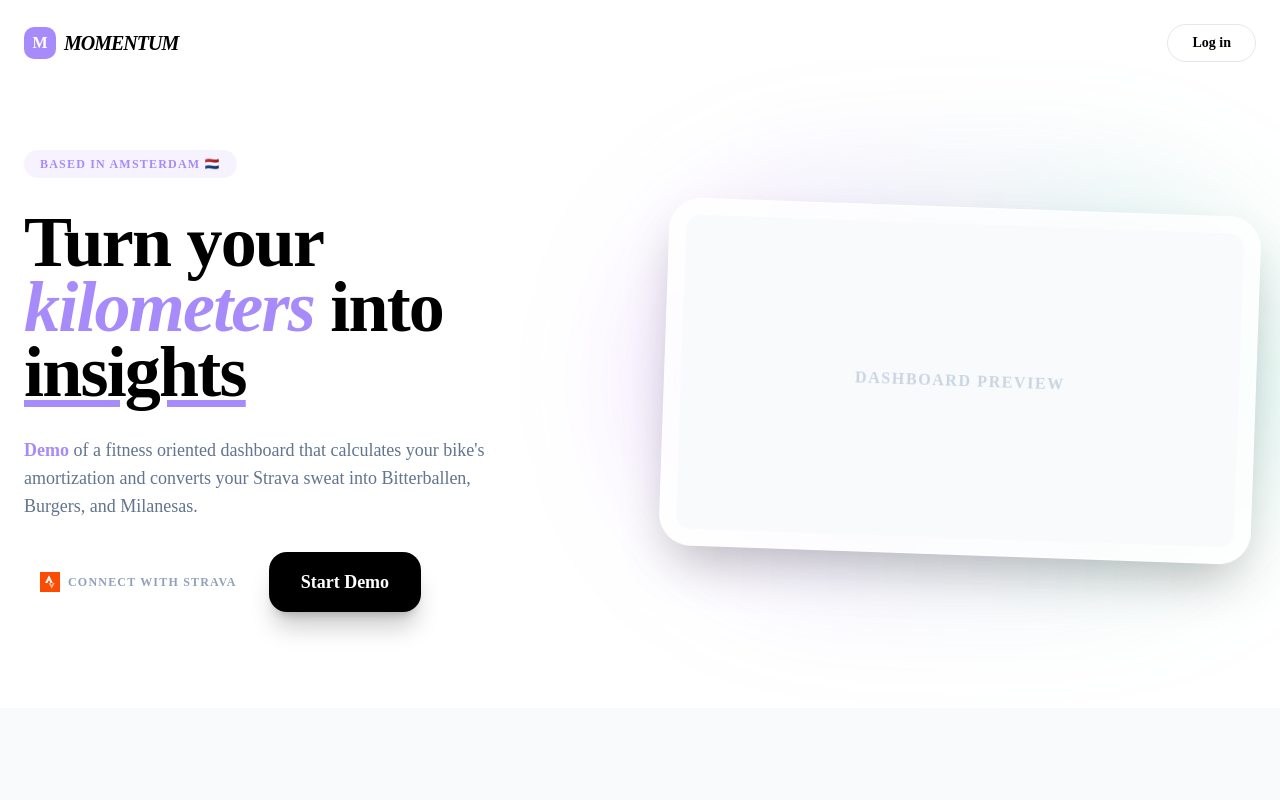
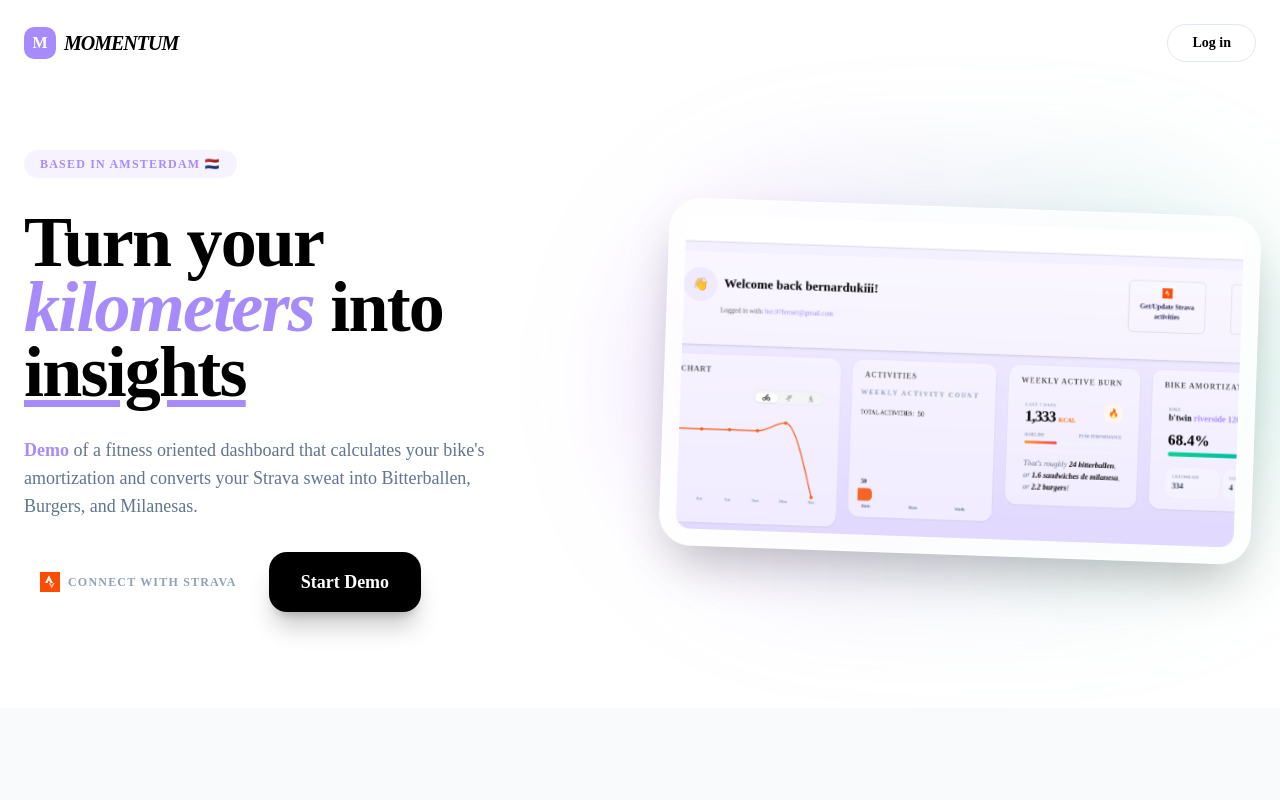
Before and after one commit to bernardukiii/momentum, a Next.js app: page / in a window 1280 px wide. Shown: the top 800 px of the page. Built offline with nearby package versions, Linux system fonts and the light colour scheme.

Commit message:
chore: adding image as dashboard ecample

```diff
--- a/app/page.tsx
+++ b/app/page.tsx
@@ -51,11 +51,23 @@
 
           {/* Hero Visual - Dashboard Preview */}
           <div className="hidden md:block md:w-1/2 relative">
+            {/* The Glow Effect */}
             <div className="absolute -inset-4 bg-linear-to-r from-purple-500/20 to-emerald-500/20 blur-3xl rounded-full" />
+
+            {/* The Glass Card Frame */}
             <div className="relative bg-white/80 backdrop-blur-md border border-white p-4 rounded-[2rem] shadow-2xl rotate-2">
-              <div className="bg-slate-50 rounded-xl aspect-video flex items-center justify-center">
-                  <span className="text-slate-300 font-bold uppercase tracking-widest">Dashboard Preview</span>
+
+              {/* The Image Container - relative + overflow-hidden to clip the image to the rounded corners */}
+              <div className="relative bg-slate-50 rounded-xl aspect-video flex items-center justify-center overflow-hidden">
+                  <Image
+                    src='/dashboard-image.png'
+                    alt='Momentum Dashboard Preview'
+                    fill // fill the parent container
+                    className="object-cover" // cover the area without stretching (cropping edges if needed)
+                    priority
+                  />
               </div>
+
             </div>
           </div>
         </header>
```
Also changed, not shown: public/dashboard-image.png (added).
